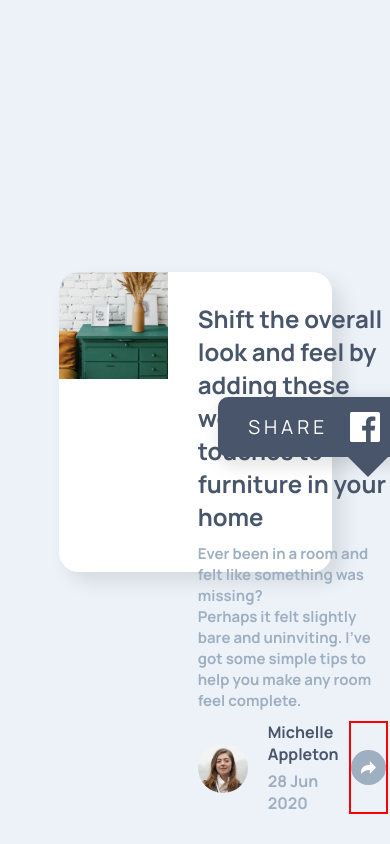
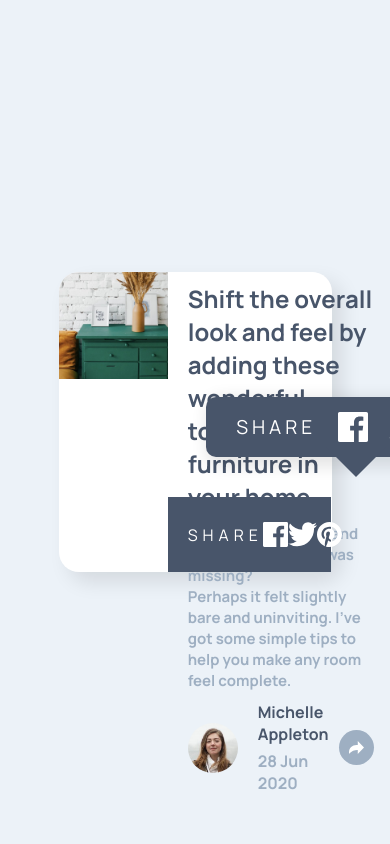
Before and after one commit to Faisalbaig1998/Article-preview-component, a plain HTML site: page index.html in a window 390 px wide. Both pictures are taken after a click on the element 368 px from the left and 767 px from the top of the page. Shown: the top 844 px of the page. Drawn offline with Linux system fonts and the light colour scheme.

Commit message:
Mobile layout almost complete Sunday 11.08.24

```diff
--- a/index.css
+++ b/index.css
@@ -1,3 +1,4 @@
+/* Existing styles */
 :root {
   --Very_Dark_Grayish_Blue: hsl(217, 19%, 35%);
   --Desaturated_Dark_Blue: hsl(214, 17%, 51%);
@@ -46,7 +47,7 @@ body {
   color: var(--Very_Dark_Grayish_Blue);
   display: grid;
   gap: 10px;
-  padding: 30px;
+  padding: 10px 20px 10px 20px;
   background-color: white;
   width: 60%;
   border-radius: 20px;
@@ -98,11 +99,11 @@ body {
   justify-content: space-between;
   align-items: center;
   display: flex;
-  border: 2px solid green;
+  /* border: 2px solid green; */
 }
 
 .share-div {
-  border: 2px solid red;
+  /* border: 2px solid red; */
   grid-column: 2/3;
   grid-row: 3/4;
   height: 120px;
@@ -174,31 +175,61 @@ body {
     height: auto;
     display: grid;
   }
+
   .img-container {
     width: 100%;
     border-radius: 0;
   }
+
   .description {
     overflow: hidden;
     width: 100%;
     position: relative;
-    border: 2px solid green;
+    /* border: 2px solid green; */
   }
+
   body {
     width: 100vw;
     height: 100vh;
   }
+
   .share-tag {
     position: absolute;
     left: auto;
-    /* width: 0%; */
     bottom: 0px;
-    /* opacity: 0; */
   }
+
   .share-tag::after {
-    /* display: none; */
-  }
-  .description {
-    /* display: block; */
+    display: none;
   }
 }
+
+.footer {
+  position: absolute;
+  width: 100%;
+  height: 25%;
+  background-color: var(--Very_Dark_Grayish_Blue);
+  /* border: 2px solid black; */
+  bottom: 0px;
+  display: flex;
+  justify-content: flex-start;
+  padding: 0px 0px 0px 20px;
+  opacity: 0;
+}
+
+.footer-tag {
+  display: flex;
+  width: 65%;
+  justify-content: space-between;
+  align-items: center;
+  color: white;
+  /* border: 2px solid yellow; */
+}
+
+.footer-tag img {
+  height: 25px;
+}
+
+.footer-tag span {
+  letter-spacing: 5px;
+}
--- a/index.html
+++ b/index.html
@@ -34,7 +34,7 @@
           </p>
         </div>
         <!-- Avatar tag starts here -->
-        <div class="avatar">
+        <div class="avatar" id="avatar">
           <img
             src="article-preview-component-master/images/avatar-michelle.jpg"
             alt="Michelle"
@@ -61,10 +61,27 @@
               alt="icon-pinterest"
             />
           </div>
-          <div class="sharebutton">
+          <div class="sharebutton" id="shareButton">
             <img
               src="article-preview-component-master/images/icon-share.svg"
               alt=""
+            />
+          </div>
+        </div>
+        <div class="footer">
+          <div class="footer-tag">
+            <span>SHARE</span>
+            <img
+              src="article-preview-component-master/images/icon-facebook.svg"
+              alt="icon-facebook"
+            />
+            <img
+              src="article-preview-component-master/images/icon-twitter.svg"
+              alt="icon-twitter"
+            />
+            <img
+              src="article-preview-component-master/images/icon-pinterest.svg"
+              alt="icon-pinterest"
             />
           </div>
         </div>
--- a/index.js
+++ b/index.js
@@ -13,10 +13,12 @@ function toggleShareTag() {
   // Get the share tag and the image inside the share button
   var shareTag = document.getElementsByClassName("share-tag")[0];
   var image = shareButton.children[0];
+  var footer = document.getElementsByClassName("footer")[0];
 
   // Set transition styles for smooth animation
   shareTag.style.transition = "all 0.5s ease-in-out";
   shareButton.style.transition = "all 0.5s ease-in-out";
+  footer.style.transition = "all 0.5s ease-in-out";
 
   // Toggle the share tag visibility and button styling
   if (shareTag.style.opacity == 0) {
@@ -26,15 +28,13 @@ function toggleShareTag() {
     image.src =
       "article-preview-component-master/images/icon-share dark grey.svg";
     shareTag.style.bottom = "115px";
+    footer.style.opacity = 1;
   } else {
     // Hide the share tag and revert button color and image
     shareTag.style.opacity = 0;
     shareButton.style.backgroundColor = "hsl(210, 46%, 95%)";
     image.src = "article-preview-component-master/images/icon-share.svg";
     shareTag.style.bottom = "50px";
+    footer.style.opacity = 0;
   }
 }
-
-function changecontent() {
-
-}
```
